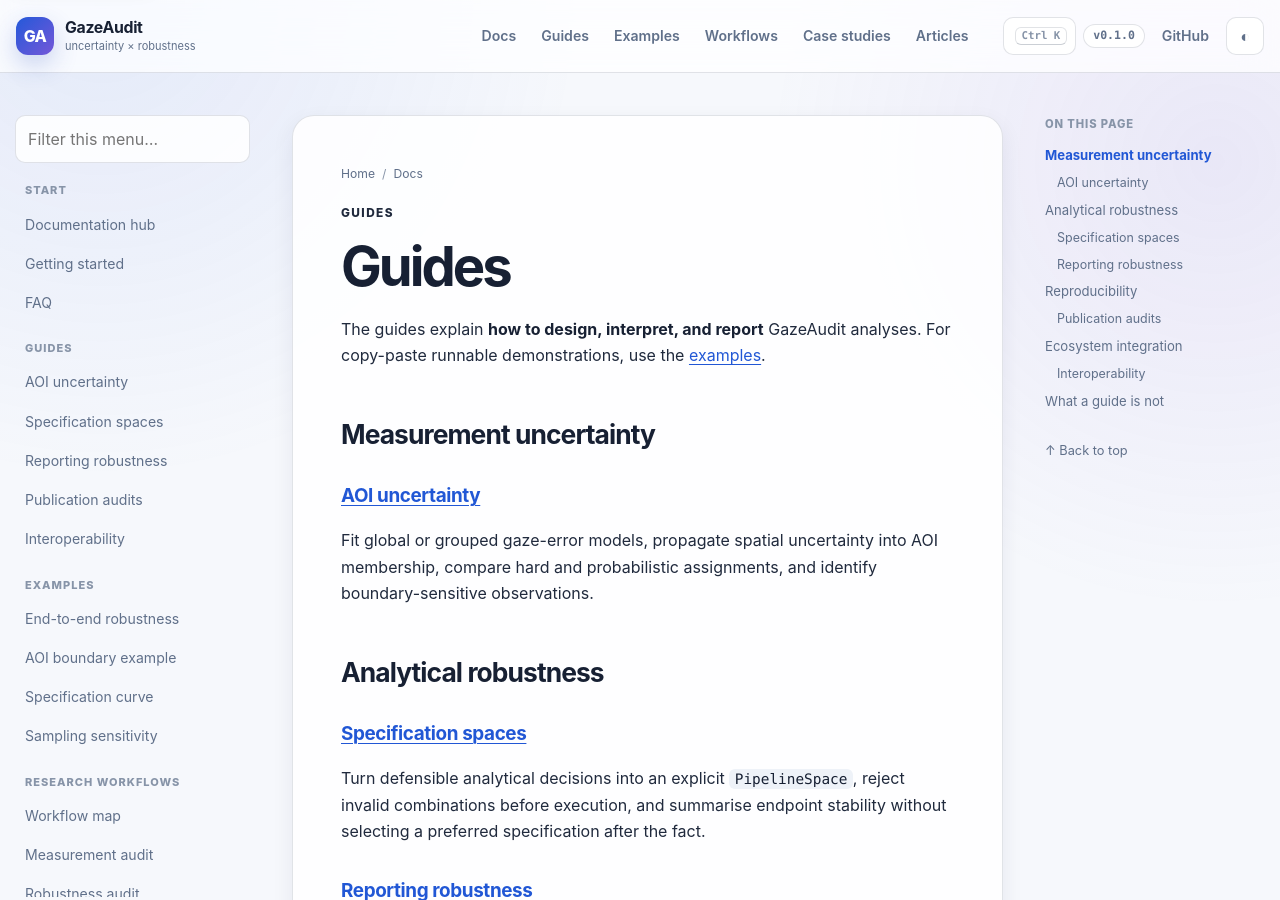
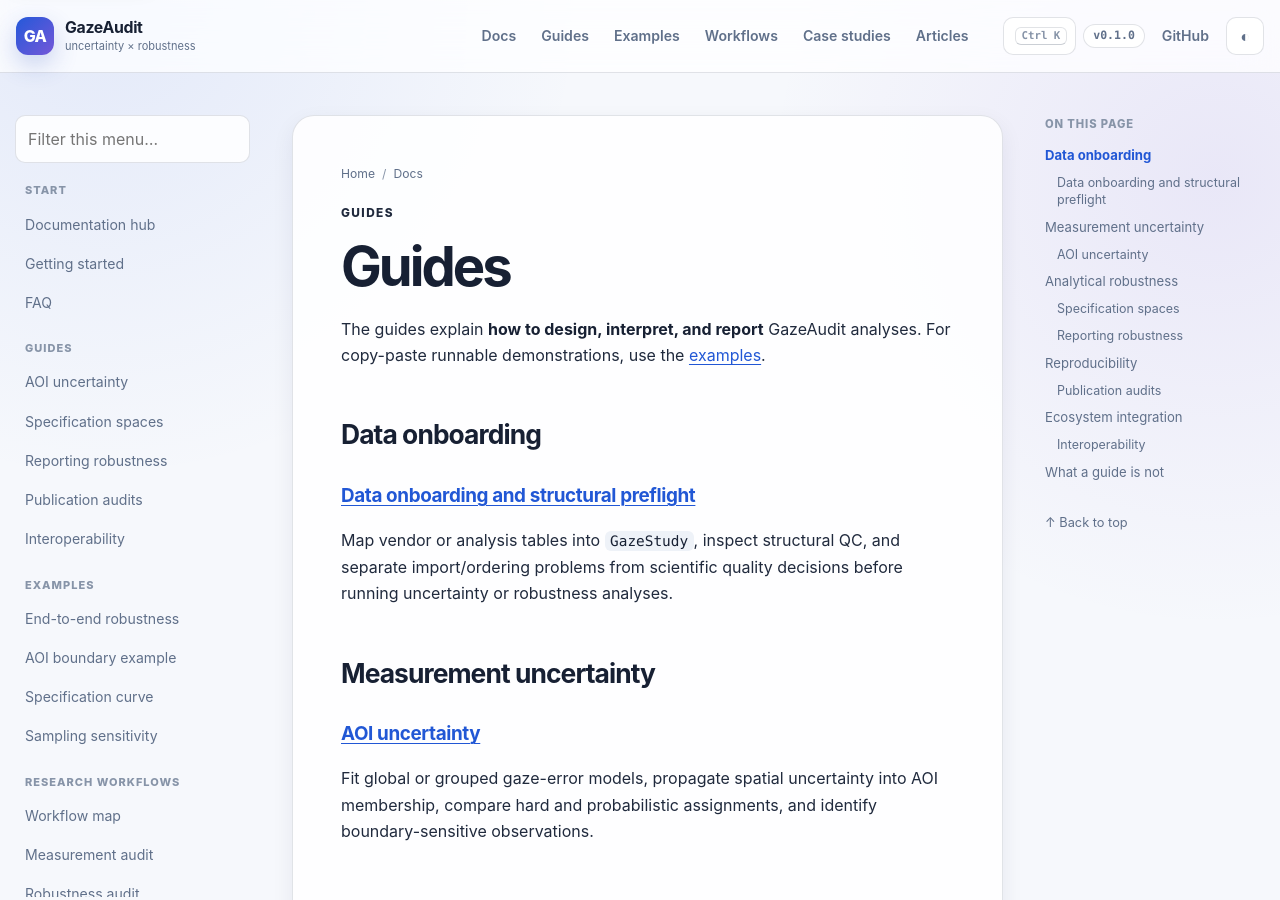
Before and after one commit to stefanosbalaskas/GazeAudit, a Jekyll site: the page built from docs/guides/index.md, in a window 1280 px wide and 900 px high. Built offline with Jekyll 4.4.1, drawn with Linux system fonts in a browser that asks for light colours.

Commit message:
docs: link data onboarding guide

```diff
--- a/docs/guides/index.md
+++ b/docs/guides/index.md
@@ -1,12 +1,18 @@
 ---
 title: Guides
-description: Task-oriented GazeAudit guides for uncertainty, robustness design and reporting, publication, and interoperability.
+description: Task-oriented GazeAudit guides for data onboarding, uncertainty, robustness design and reporting, publication, and interoperability.
 kicker: Guides
 ---
 
 # Guides
 
 The guides explain **how to design, interpret, and report** GazeAudit analyses. For copy-paste runnable demonstrations, use the [examples](../examples/).
+
+## Data onboarding
+
+### [Data onboarding and structural preflight](data-onboarding/)
+
+Map vendor or analysis tables into `GazeStudy`, inspect structural QC, and separate import/ordering problems from scientific quality decisions before running uncertainty or robustness analyses.
 
 ## Measurement uncertainty
 
```
